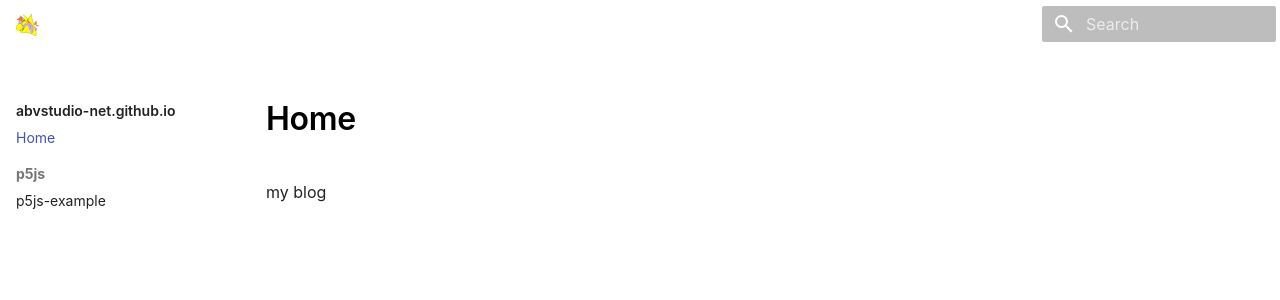
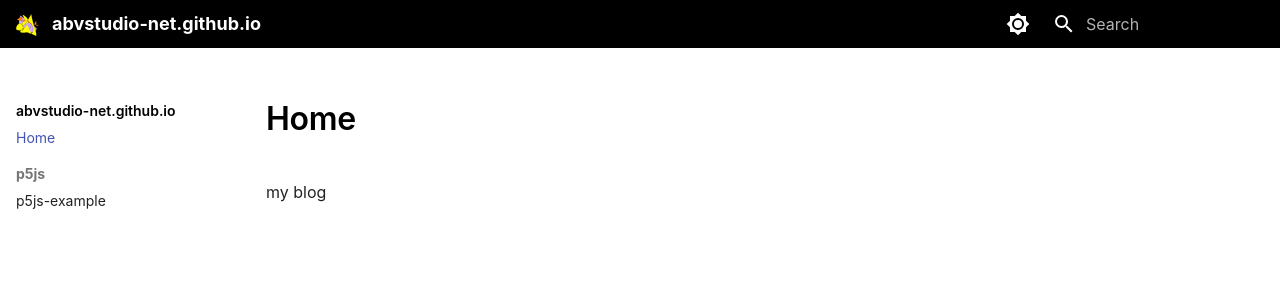
Before and after one commit to abvstudio-net/abvstudio-net.github.io, an MkDocs documentation site: the page built from docs/index.md, in a window 1280 px wide. Shown: the top 300 px of the page. Built offline with MkDocs 1.6.1 and Material for MkDocs 9.7.7, drawn with Linux system fonts in a browser that asks for light colours; some web fonts are replaced.

Commit message:
revert to default

```diff
--- a/docs/stylesheets/extra.css
+++ b/docs/stylesheets/extra.css
@@ -106,18 +106,14 @@
 
 /* Header styling */
 .md-header {
-    background-color: transparent;
+    background-color: #000;
 }
 
 .md-header--shadow {
     box-shadow: none;
 }
 
-[data-md-color-scheme="default"] .md-content .md-typeset h1,
-[data-md-color-scheme="default"] .md-typeset h1,
-[data-md-color-scheme="default"] .md-typeset h2,
-[data-md-color-scheme="default"] .md-typeset h3,
-[data-md-color-scheme="default"] .md-typeset h4 {
+.md-content .md-typeset h1 {
     color: #000;
 }
 
@@ -134,14 +130,8 @@
     font-size: 14px;
 }
 .md-nav__title {
-    color: var(--md-default-fg-color);
+    color: #000;
     font-weight: 600;
-}
-
-/* Mobile nav drawer header uses primary; make it dark to match navbar */
-.md-nav--primary .md-nav__title {
-    background-color: transparent;
-    color: inherit;
 }
 
 .md-typeset h1,
```
